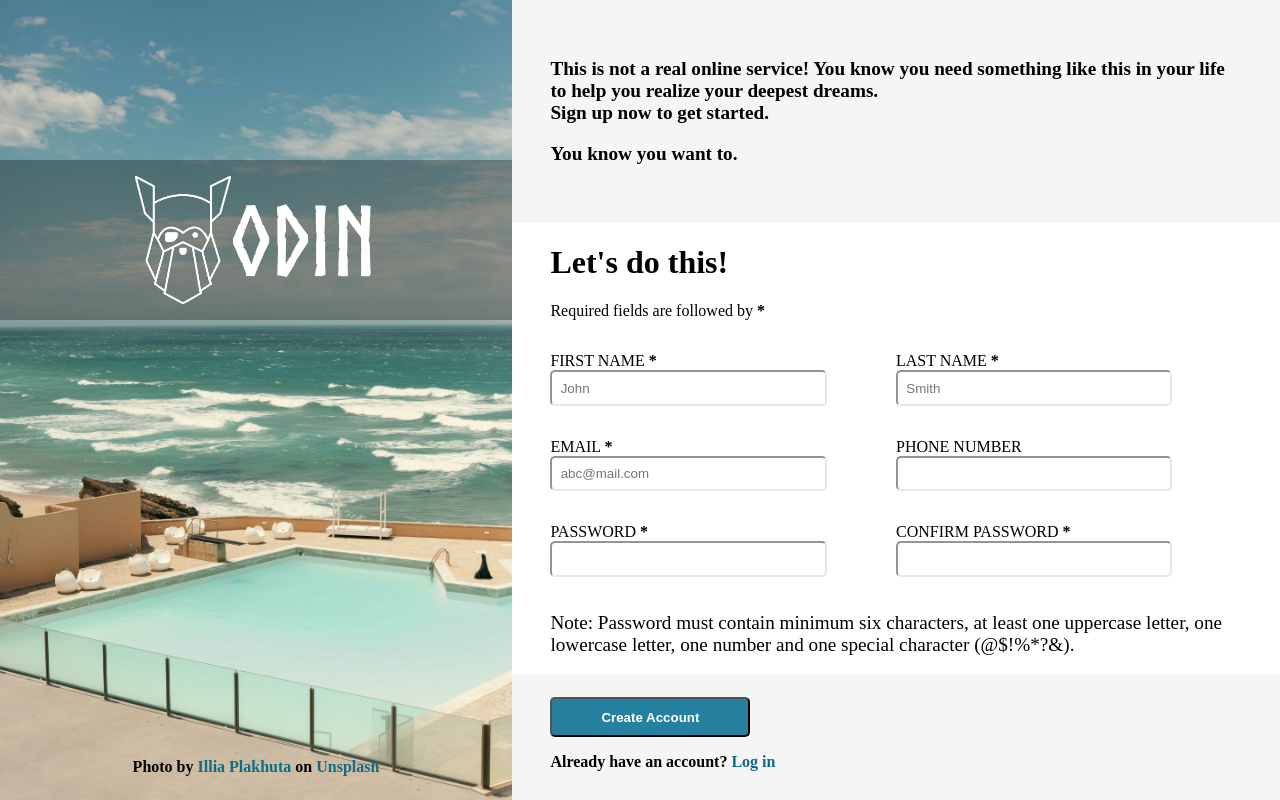
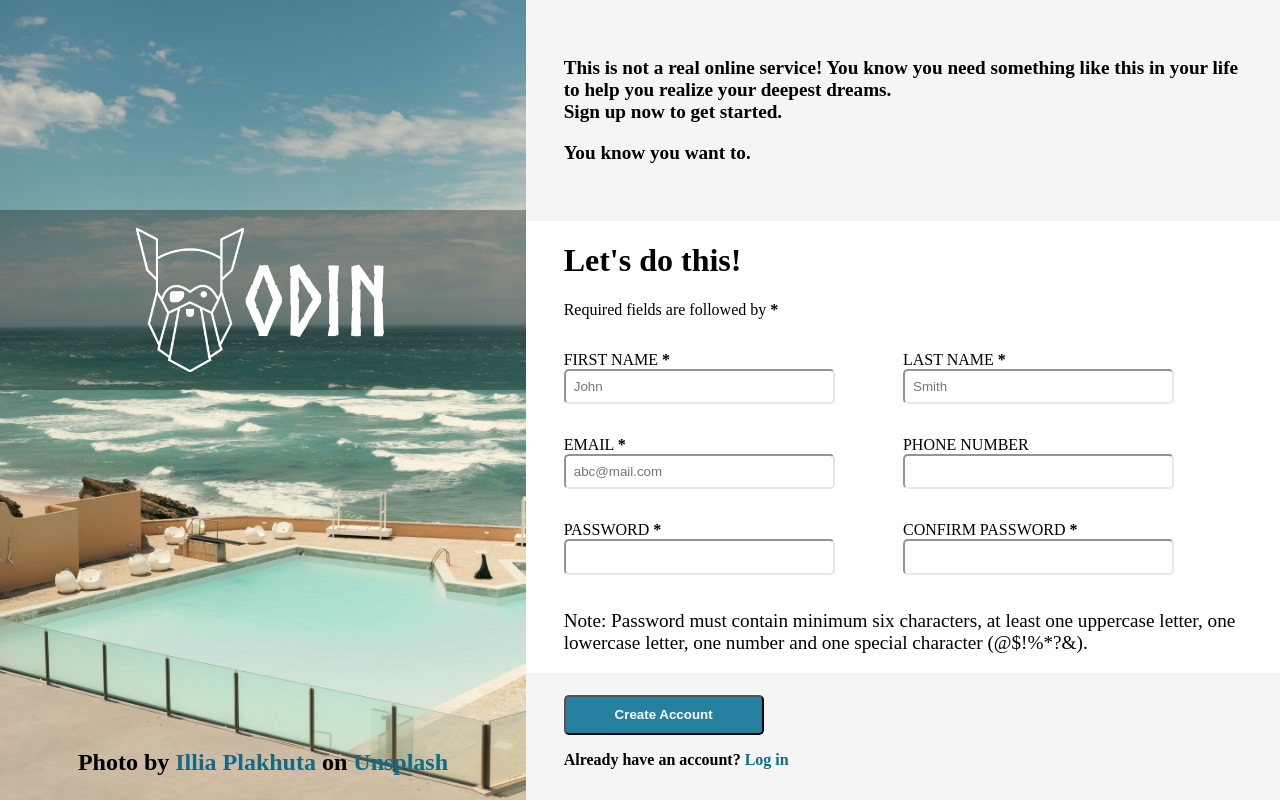
Before and after one commit to ValerioL94/sign-up-form, a plain HTML site: page index.html in a window 1280 px wide. Drawn offline with Linux system fonts and the light colour scheme.

Commit message:
Update layout styles

```diff
--- a/index.html
+++ b/index.html
@@ -12,15 +12,18 @@
 <body>
     <div class="container">
         <div class="left-side">
-            <div class="sidebar">
-                <img src="images/odin-lined.png" alt="The Odin Project logo">
-                <p class="logo-text">ODIN</p>
+            <div class="content">
+                <div class="sidebar">
+                    <img class="logo" src="images/odin-lined.png" alt="The Odin Project logo">
+                    <p class="logo-text">ODIN</p>
+                </div>
             </div>
             <div class="footer">
-                Photo by <a
-                    href="https://unsplash.com/@intellopunk?utm_content=creditCopyText&utm_medium=referral&utm_source=unsplash">Illia
-                    Plakhuta</a> on <a
-                    href="https://unsplash.com/photos/a-large-swimming-pool-next-to-the-ocean-V1gfvXw1g7I?utm_content=creditCopyText&utm_medium=referral&utm_source=unsplash">Unsplash</a>
+                <p>Photo by <a
+                        href="https://unsplash.com/@intellopunk?utm_content=creditCopyText&utm_medium=referral&utm_source=unsplash">Illia
+                        Plakhuta</a> on <a
+                        href="https://unsplash.com/photos/a-large-swimming-pool-next-to-the-ocean-V1gfvXw1g7I?utm_content=creditCopyText&utm_medium=referral&utm_source=unsplash">Unsplash</a>
+                </p>
             </div>
         </div>
         <div class="right-side">
--- a/styles.css
+++ b/styles.css
@@ -8,60 +8,72 @@ html {
     border: 0;
     padding: 0;
     margin: 0;
+    height: 100%;
 }
 
 .container {
     display: flex;
-    min-height: 100vh;
+    min-width: 100%;
+    min-height: 100%;
 }
 
 .left-side {
-    position: relative;
     display: flex;
     flex-direction: column;
-    width: 40%;
+    flex: 1;
     background-image: url(images/illia-plakhuta-V1gfvXw1g7I-unsplash.jpg);
     background-size: cover;
 }
 
-.left-side>.sidebar {
-    position: relative;
-    top: 20%;
+.left-side>.content {
+    flex: 3;
+    display: flex;
+    align-items: center;
+}
+
+.left-side>.content>.sidebar {
     display: flex;
     justify-content: center;
     align-items: center;
-    height: 20vh;
+    height: 30%;
+    width: 100%;
     background: rgba(0, 0, 0, 0.3);
 }
 
-.left-side>.sidebar>img {
+.left-side>.content>.sidebar>.logo {
     height: 80%;
 }
 
-.left-side>.sidebar>.logo-text {
+.left-side>.content>.sidebar>.logo-text {
     color: white;
     font-family: "norse-bold", Arial, Helvetica, sans-serif;
     font-size: 6em;
 }
 
 .left-side>.footer {
-    position: absolute;
-    inset: auto 15% 3% 15%;
-    text-align: center;
+    display: flex;
+    flex: 1;
+    justify-content: center;
+    align-items: flex-end;
     color: black;
-    font-size: clamp(1rem 1.5vw 1.5rem);
+    font-size: 1.5em;
     font-weight: 700;
 }
 
+.left-side>.footer>p {
+    text-align: center;
+}
+
 .right-side {
-    width: 60%;
     background-color: rgb(245, 245, 245);
     display: flex;
+    flex: 2;
     flex-direction: column;
+    box-sizing: border-box;
 }
 
 .right-side>.header {
-    max-height: 30%;
+    flex: 1;
     box-sizing: border-box;
     padding: 5%;
 }
@@ -72,7 +84,7 @@ html {
 }
 
 .right-side>.content {
-    min-height: 40%;
+    flex: 2;
     background-color: white;
     box-sizing: border-box;
     padding: 0 5%;
@@ -108,7 +120,7 @@ input:focus {
 }
 
 .right-side>.footer {
-    max-height: 30%;
+    flex: 1;
     box-sizing: border-box;
     padding-left: 5%;
 }
@@ -135,18 +147,19 @@ a {
 
 @media only screen and (max-width: 768px) {
     .container {
-        display: flex;
         flex-direction: column;
     }
 
-    .left-side {
-        min-height: 40vh;
-        min-width: 100%;
+    .left-side>.content>.sidebar>.logo {
+        height: 15vh;
     }
 
-    .right-side {
-        min-height: 60vh;
-        min-width: 100%;
+    .left-side>.content>.sidebar>.logo-text {
+        font-size: 4em;
+    }
+
+    .left-side>.footer {
+        font-size: 1em;
     }
 
     form p {
```
